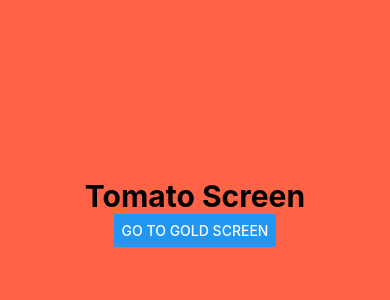
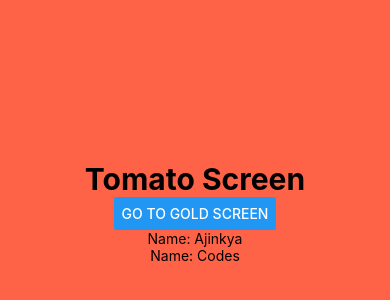
Before and after one commit to ajinkyacodes/rn-ui-design, a React Native app: screen /TomatoScreen in a window 390 px wide. Shown: the part 210-510 px from the top of the page. Built offline with nearby package versions, Linux system fonts and the light colour scheme.

Commit message:
Implemented useRoute hook with name and params to pass data from one screen to another

```diff
--- a/src/pages/GoldScreen.tsx
+++ b/src/pages/GoldScreen.tsx
@@ -1,9 +1,13 @@
 import { Button, StyleSheet, Text, View } from 'react-native';
 import React from 'react';
-import { useNavigation } from '@react-navigation/native';
+import { useNavigation, useRoute } from '@react-navigation/native';
 
 const GoldScreen = () => {
 	const navigation = useNavigation();
+
+	const { name, params } = useRoute();
+
+	console.log(name, params);
 
 	return (
 		<View style={styles.container}>
@@ -12,6 +16,7 @@ const GoldScreen = () => {
 				title='Go to Purple Screen'
 				onPress={() => navigation.navigate('PurpleScreen')}
 			/>
+			<Text>Hello, {params.name}</Text>
 		</View>
 	);
 };
--- a/src/pages/TomatoScreen.tsx
+++ b/src/pages/TomatoScreen.tsx
@@ -12,6 +12,16 @@ const TomatoScreen = () => {
 				title='Go to Gold Screen'
 				onPress={() => navigation.navigate('GoldScreen')}
 			/>
+			<Text
+				onPress={() => navigation.navigate('GoldScreen', { name: 'Ajinkya' })}
+			>
+				Name: Ajinkya
+			</Text>
+			<Text
+				onPress={() => navigation.navigate('GoldScreen', { name: 'Codes' })}
+			>
+				Name: Codes
+			</Text>
 		</View>
 	);
 };
```
